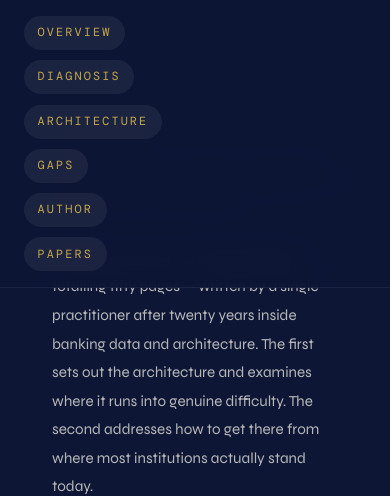
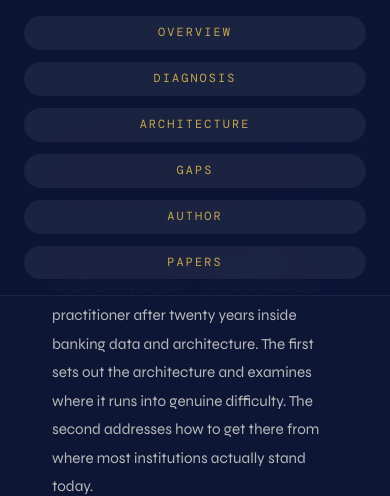
Before and after one commit to akshatkhetan/blueme-bank, a plain HTML site: page index.html in a window 390 px wide. Shown: the top 496 px of the page. Drawn offline with nearby package versions, Linux system fonts and the light colour scheme; a web font is replaced by a local one.

Commit message:
Add files via upload

```diff
--- a/index.html
+++ b/index.html
@@ -18,6 +18,7 @@ body{
   line-height:1.65;
   min-height:100vh;
   padding-top:4rem;
+  overflow-x:hidden;
 }
 
 .wrap{max-width:min(980px,100%);margin:0 auto;padding:0 2.5rem;}
@@ -627,7 +628,8 @@ footer{
   .pn{padding:1rem 0.75rem;}
   .pb{padding:1rem 0.75rem;}
   .nerve{padding:1.3rem 1.2rem;}
-  .page-nav{flex-direction:column;align-items:flex-start;gap:0.65rem;}
+  .page-nav{flex-direction:column;align-items:stretch;gap:0.75rem;}
+  .page-nav a{width:100%;text-align:center;}
   .cta-h{font-size:clamp(1.8rem, 7vw, 2.6rem);}
   .cta-body{font-size:0.96rem;max-width:100%;}
   .btn{width:100%;padding:1rem 1.25rem;}
```
